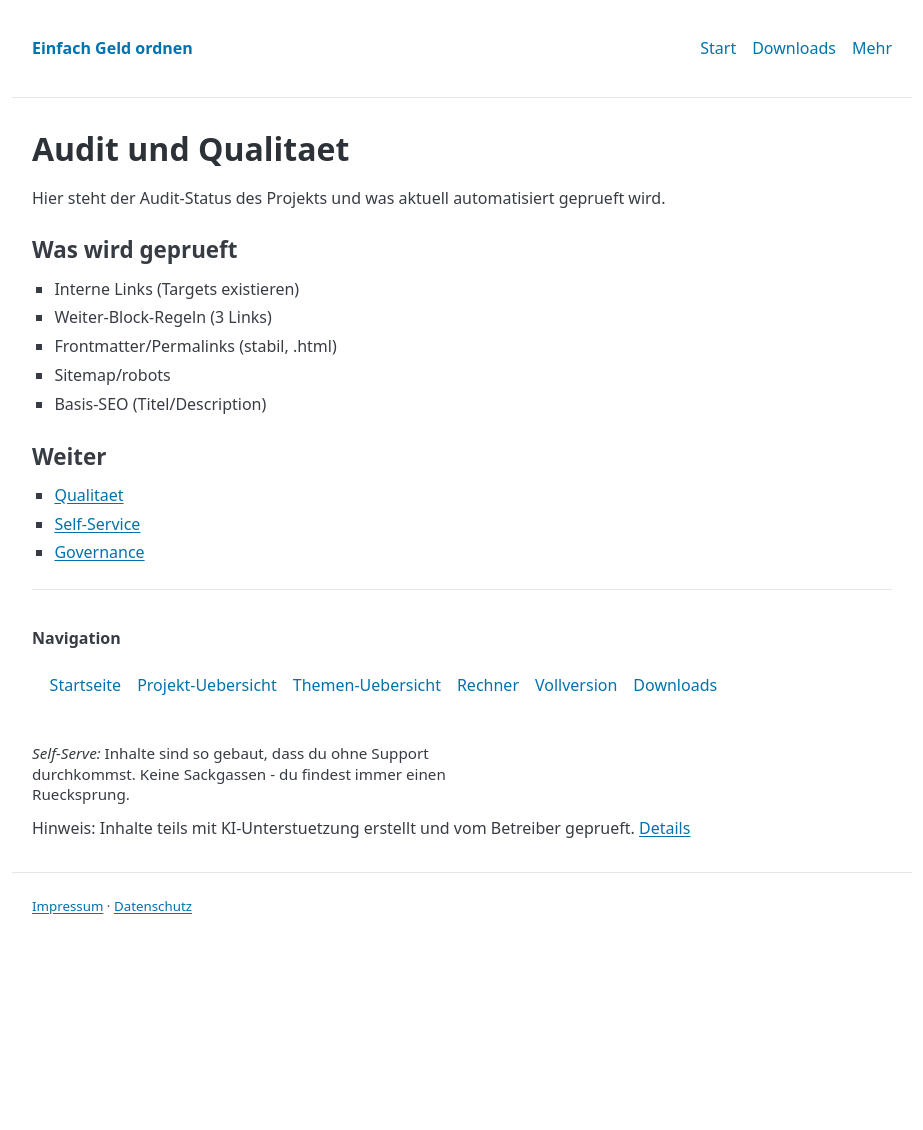
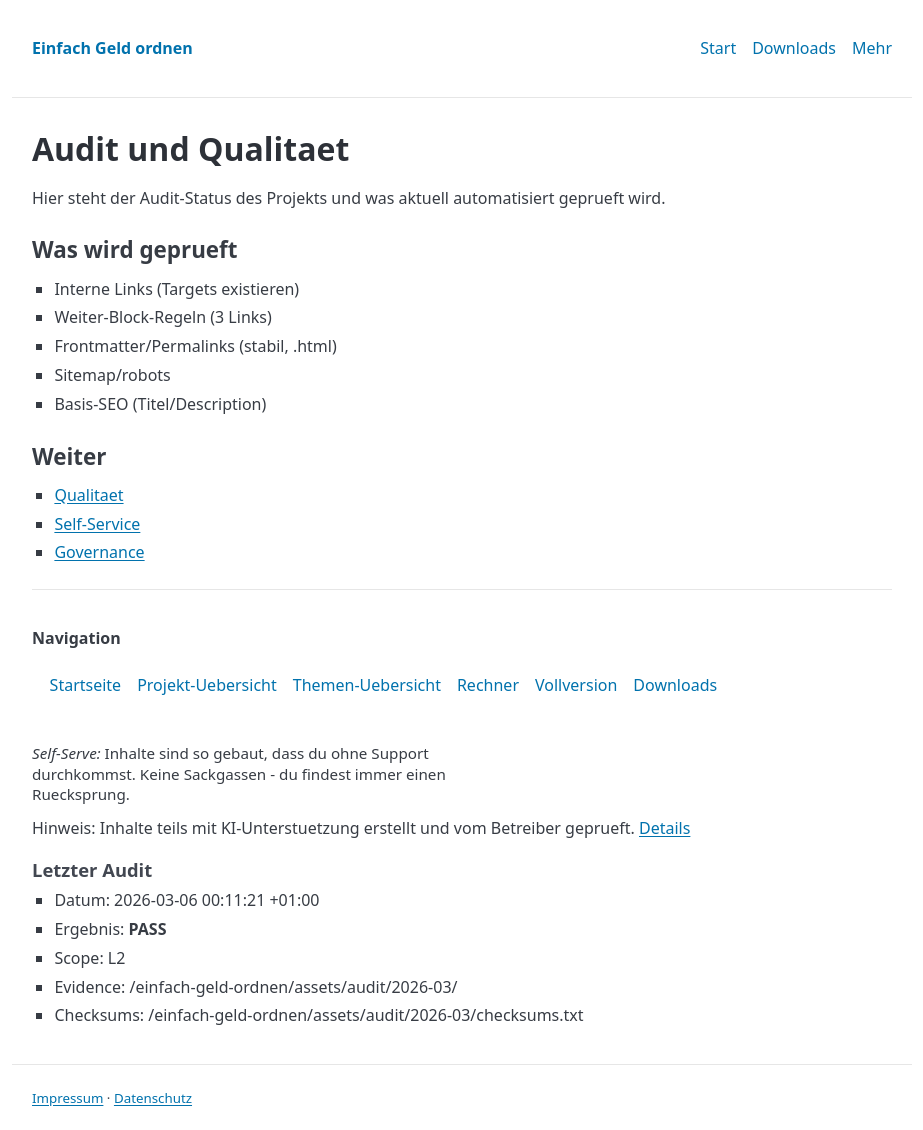
Before and after one commit to gluecklich-tools/einfach-geld-ordnen, a Jekyll site: the page built from seiten/audit.md, in a window 1280 px wide. Shown: the whole page, without its empty margins (178-1101 px from the left). Built offline with Jekyll 4.4.1, drawn with Linux system fonts in a browser that asks for light colours; before the commit the page ends 938 px from its top, so only the background shows below that.

Commit message:
LawRun: apply + gates 2026-03-06

```diff
--- a/seiten/audit.md
+++ b/seiten/audit.md
@@ -25,3 +25,13 @@ Hier steht der Audit-Status des Projekts und was aktuell automatisiert geprueft
 - [Governance]({{ site.baseurl }}/seiten/governance.html)
 
 {% include no_sackgasse_footer.html %}
+
+<!-- AUDIT_L2_STATUS_START -->
+### Letzter Audit
+
+- Datum: 2026-03-06 00:11:21 +01:00
+- Ergebnis: **PASS**
+- Scope: L2
+- Evidence: {{ site.baseurl }}/assets/audit/2026-03/
+- Checksums: {{ site.baseurl }}/assets/audit/2026-03/checksums.txt
+<!-- AUDIT_L2_STATUS_END -->
```
Also changed, not shown: 2 other files.
